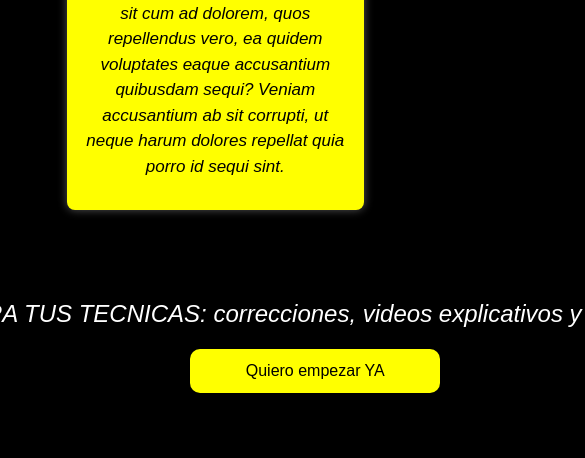
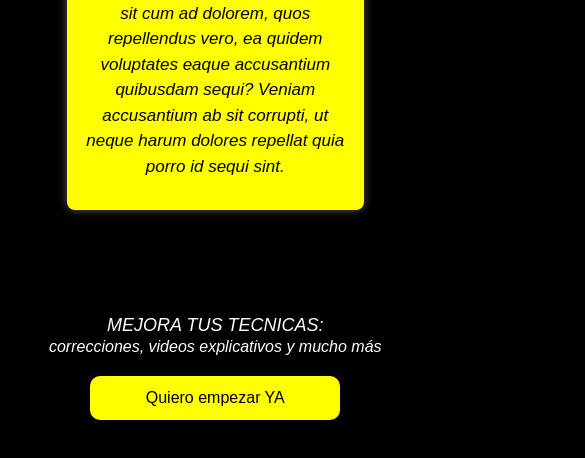
Before and after one commit to ImbrialeTami/Imbriale-coder, a website: page pages/compañia.html in a window 390 px wide. Shown: the part 1702-2160 px from the top of the page, 585 px wide, since content can reach past the window. Drawn offline with nearby package versions, Linux system fonts and the light colour scheme.

Commit message:
modificacion page compañia a responsiva celulares

```diff
--- a/sass/responsive/_page-compañia-responsive.scss
+++ b/sass/responsive/_page-compañia-responsive.scss
@@ -30,6 +30,20 @@
     .sabermas_footer {
         font-size: 20px;
         padding: 18px 40px;
+    }
+
+    .tus-tecnicas-main {
+    text-align: center;
+    padding: 20px;
+    }
+
+    .tus-tecnicas-main h2 {
+    font-size: 22px;
+    }
+
+    .tus-tecnicas-main span {
+    display: block;
+    font-size: 18px;
     }
 }
 
@@ -102,4 +116,17 @@
         position: static;
         margin-top: 10px;
     }
+    .tus-tecnicas-main {
+    text-align: center;
+    padding: 15px;
+    }
+
+    .tus-tecnicas-main h2 {
+    font-size: 18px;
+    }
+
+    .tus-tecnicas-main span {
+    display: block;
+    font-size: 16px;
+    }
 }
--- a/sass/responsive/_page-index-responsive.scss
+++ b/sass/responsive/_page-index-responsive.scss
@@ -6,7 +6,7 @@
 .contenido-flex_main {
     flex-direction: column;
     align-items: center;
-    padding: 30px;
+    padding: 15px;
 }
 
 .logo-imagen_main {
```
Also changed, not shown: css/style.css, 1 other file.
